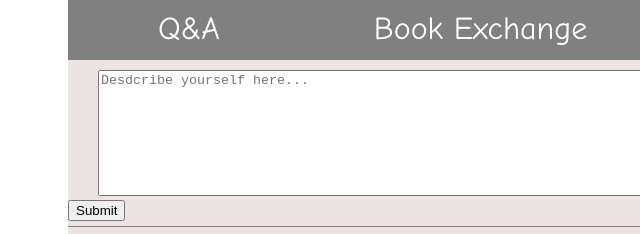
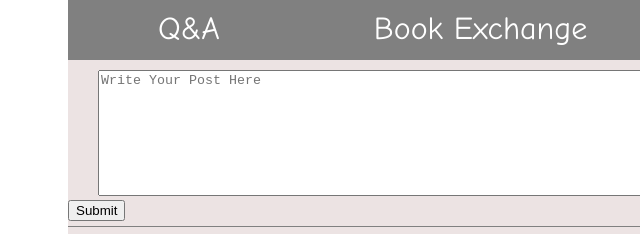
Before and after one commit to yaolan4/uoftzone, a plain HTML site: page logged_f.html in a window 1280 px wide. Shown: the part 139-373 px from the top of the page, 0-640 px from the left. Drawn offline with Linux system fonts and the light colour scheme.

Commit message:
little modifications on 3 logged-in main sections

```diff
--- a/logged_f.html
+++ b/logged_f.html
@@ -43,7 +43,7 @@
  		<div class="postBodyBox">
 
  			<!-- writing posts -->
- 			<textarea id='textarea' rows="8" cols="150" placeholder="Desdcribe yourself here..."></textarea>
+ 			<textarea id='textarea' rows="8" cols="150" placeholder="Write Your Post Here"></textarea>
  			<input type="submit" name="Submit">
  			<!-- first post -->
  			<div class="postSplit"></div>
```
Also changed, not shown: logged_b.html (+1 -1 lines), logged_q.html (+1 -1 lines).
